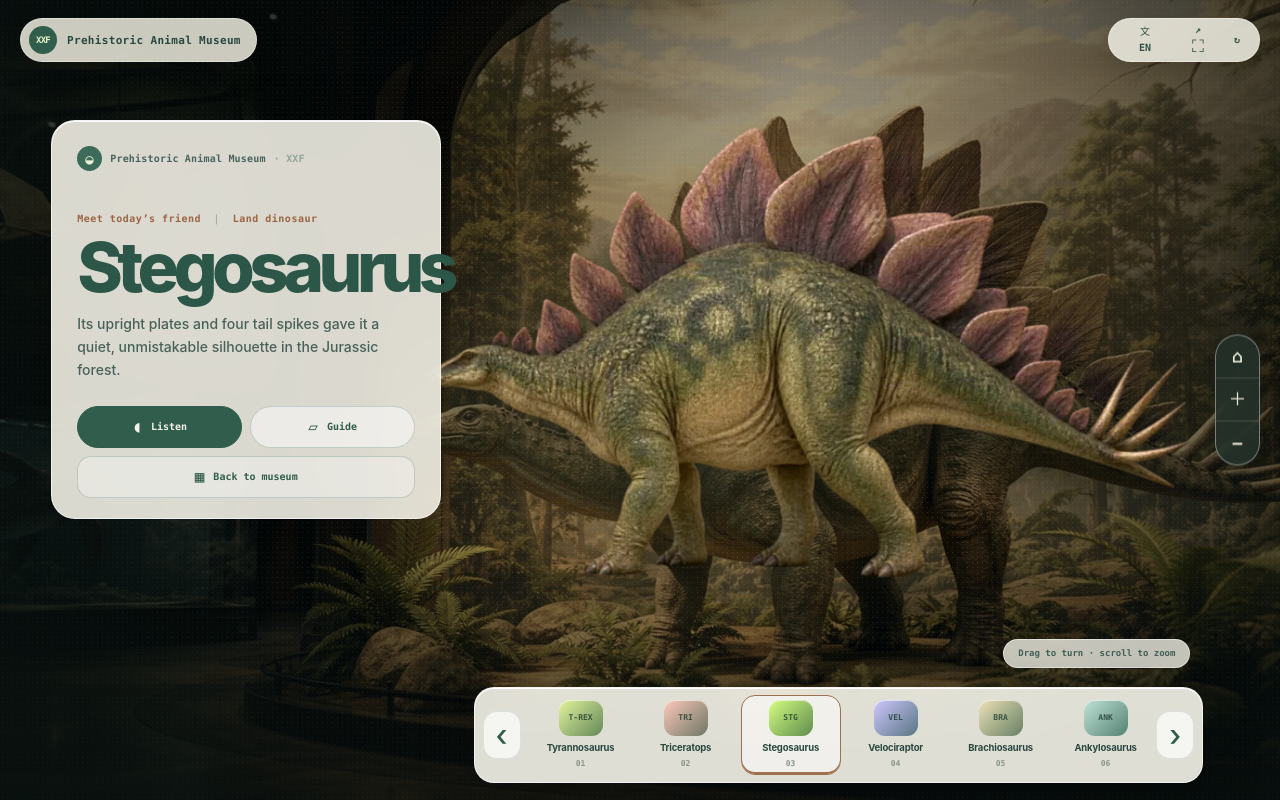
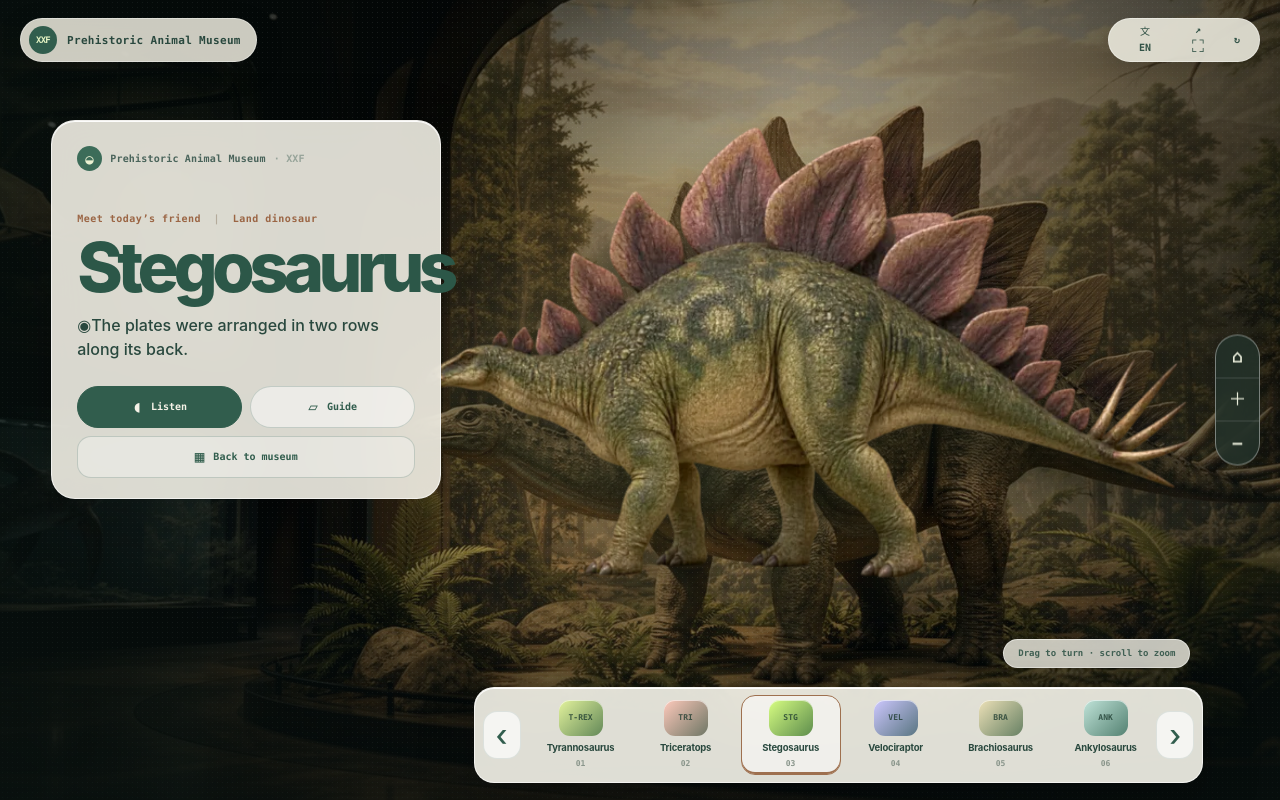
Before and after one commit to sufaith/xxf-json-frontend-toolbox, a Next.js app: page /animal in a window 1280 px wide. Built offline with nearby package versions, Linux system fonts and the light colour scheme.

Commit message:
Align museum information card

```diff
--- a/components/AnimalMuseum.tsx
+++ b/components/AnimalMuseum.tsx
@@ -148,7 +148,7 @@ export function AnimalMuseum() {
           <div className="animal-museum-viewer__info-brand"><span className="animal-museum-viewer__leaf">◒</span><strong>{t.museum}</strong><span>· XXF</span></div>
           <p className="animal-museum-viewer__eyebrow">{t.meet} <i>|</i> {copy(selected.groupLabel, locale)} {t.dinosaur}</p>
           <h1 id="animal-museum-title">{copy(selected.name, locale)}</h1>
-          <p className="animal-museum-viewer__story">{copy(selected.story, locale)}</p>
+          <p className="animal-museum-viewer__field-note"><span aria-hidden="true">◉</span>{copy(selected.facts[0], locale)}</p>
           <div className="animal-museum-viewer__actions">
             <button type="button" className="is-primary" onClick={listen}><span aria-hidden="true">◖</span>{t.listen}</button>
             <button type="button" onClick={() => setGuideOpen(!guideOpen)}><span aria-hidden="true">▱</span>{guideOpen ? t.close : t.guide}</button>
```
